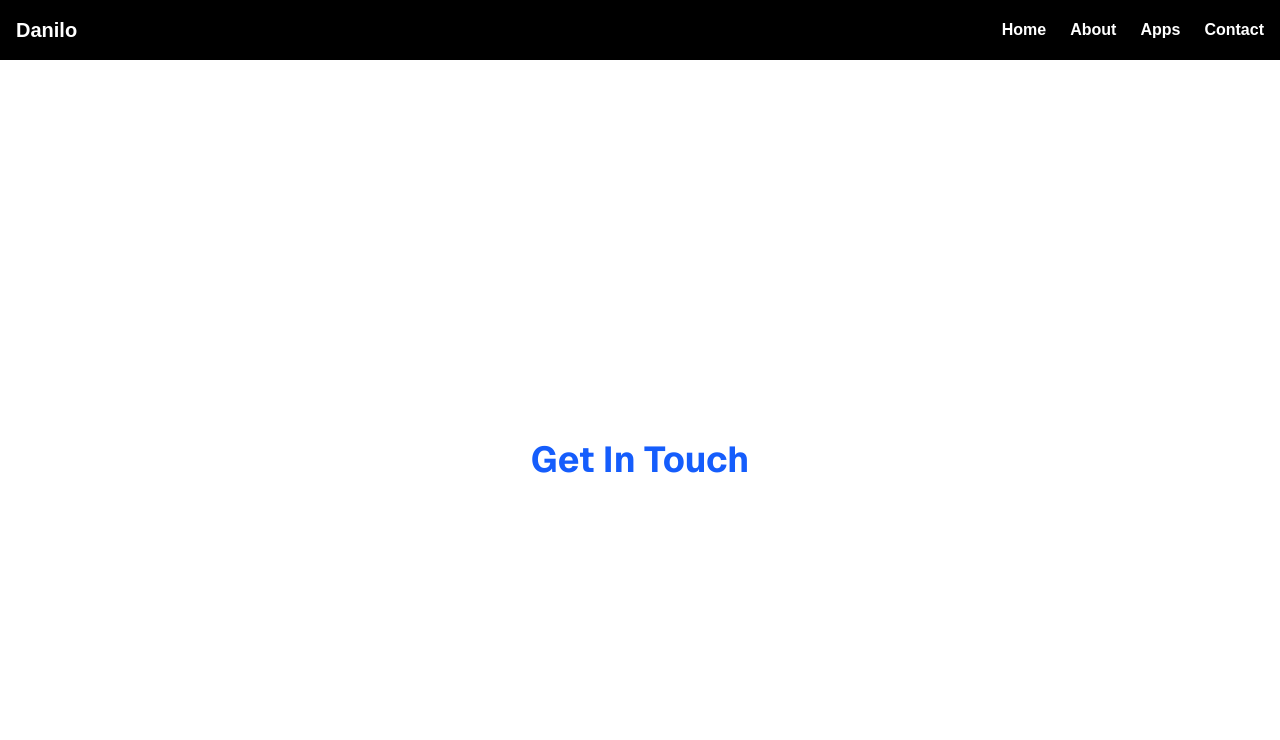
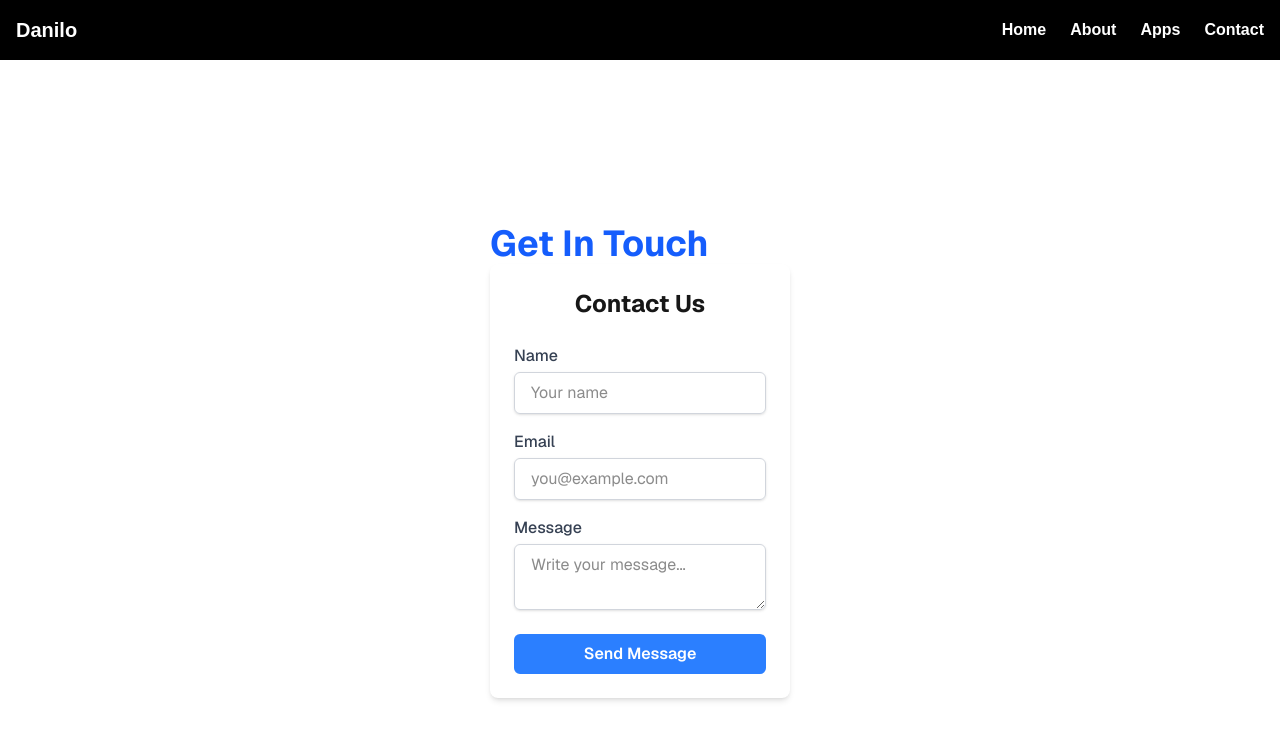
Before and after one commit to kulisic4/my-next-portfolio, a Next.js app: page /contact in a window 1280 px wide. Shown: the top 740 px of the page. Built offline with nearby package versions, Linux system fonts and the light colour scheme.

Commit message:
adding contact form. useState, handleSubmit

```diff
--- a/app/contact/page.tsx
+++ b/app/contact/page.tsx
@@ -1,3 +1,4 @@
+import ContactForm from '@/components/ContactForm'
 import React from 'react'
 
 const contact = () => {
@@ -5,6 +6,7 @@ const contact = () => {
     <div className="font-sans grid grid-rows-[20px_1fr_20px] items-center justify-items-center min-h-screen p-8 pb-20 gap-16 sm:p-20">
       <main className="flex flex-col row-start-2 items-center sm:items-start">
         <h1 className="text-4xl font-bold text-blue-600">Get In Touch</h1>
+          <ContactForm />
       </main>
     </div>
   )
--- /dev/null
+++ b/components/ContactForm.tsx
@@ -0,0 +1,63 @@
+'use client';
+import React from 'react';
+import { useState } from 'react';
+
+export default function ContactForm() {
+    const [formData, setFormData] = useState({
+        name:"",
+        email:"",
+        message:"",
+    })
+
+    const handleSubmit = (e: { preventDefault: () => void; }) => {
+        e.preventDefault();
+    }
+
+  return (
+    <form onSubmit ={handleSubmit} className="max-w-md mx-auto p-6 bg-white rounded-lg shadow-md">
+      <h2 className="text-2xl font-bold mb-6 text-center">Contact Us</h2>
+
+      <label className="block mb-4">
+        <span className="text-gray-700 font-medium">Name</span>
+        <input
+          type="text"
+          name="name"
+          value={formData.name}
+          onChange={(e) => setFormData({...formData, name: e.target.value})}
+          placeholder="Your name"
+          className="mt-1 block w-full px-4 py-2 border border-gray-300 rounded-md shadow-sm focus:ring-blue-500 focus:border-blue-500"
+        />
+      </label>
+
+      <label className="block mb-4">
+        <span className="text-gray-700 font-medium">Email</span>
+        <input
+          type="email"
+          name="email"
+          value={formData.email}
+          onChange={(e) => setFormData({...formData, email: e.target.value})}
+          placeholder="you@example.com"
+          className="mt-1 block w-full px-4 py-2 border border-gray-300 rounded-md shadow-sm focus:ring-blue-500 focus:border-blue-500"
+        />
+      </label>
+
+      <label className="block mb-6">
+        <span className="text-gray-700 font-medium">Message</span>
+        <textarea
+          name="message"
+          value={formData.message}
+          onChange={(e) => setFormData({...formData, message: e.target.value})}
+          placeholder="Write your message..."
+          className="mt-1 block w-full px-4 py-2 border border-gray-300 rounded-md shadow-sm focus:ring-blue-500 focus:border-blue-500"
+        ></textarea>
+      </label>
+
+      <button
+        type="submit"
+        className="w-full bg-blue-500 text-white font-semibold py-2 px-4 rounded-md hover:bg-blue-600 transition-colors"
+      >
+        Send Message
+      </button>
+    </form>
+  );
+}
--- a/components/NavBar.tsx
+++ b/components/NavBar.tsx
@@ -1,5 +1,4 @@
 'use client'
-
 import Link from 'next/link'
 import React from 'react'
 
```
